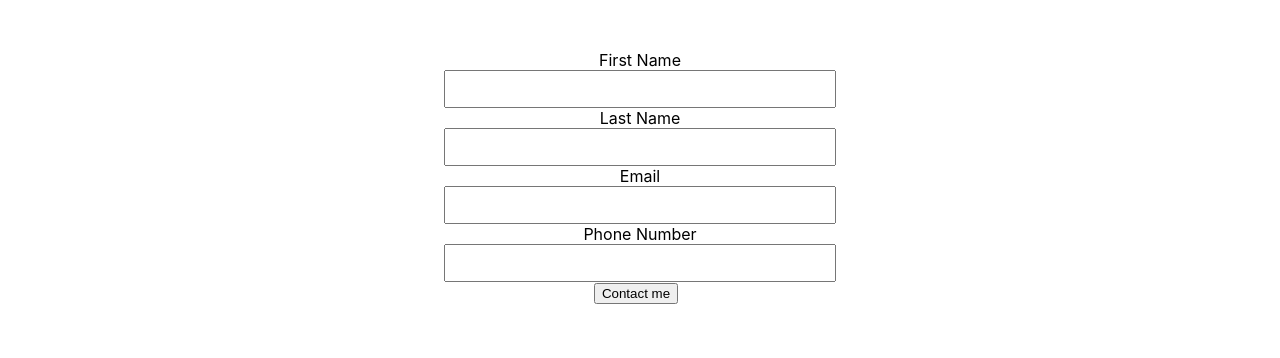
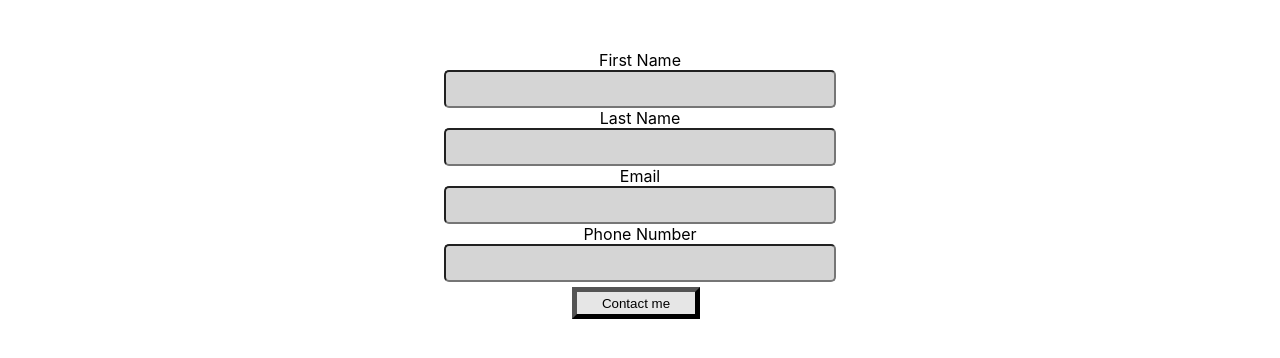
Before and after one commit to NickTillinghast/Portfolio-2, a React (Create React App) app: page / in a window 1280 px wide. Shown: the part 890-1248 px from the top of the page. Built offline with nearby package versions, Linux system fonts and the light colour scheme.

Commit message:
small stying

```diff
--- a/src/Components/Contact.css
+++ b/src/Components/Contact.css
@@ -19,8 +19,17 @@
 .input-boxes {
   width: 30vw;
   height: 4vh;
+  border-radius: 5px;
+  background-color: #d5d5d5;
 }
 .message-box {
   width: 30vw;
   height: 10vh;
 }
+.send-button {
+  height: 4vh;
+  width: 10vw;
+  border-width: 5px;
+  background-color: rgb(230, 230, 230);
+  margin-top: 5px;
+}
```
